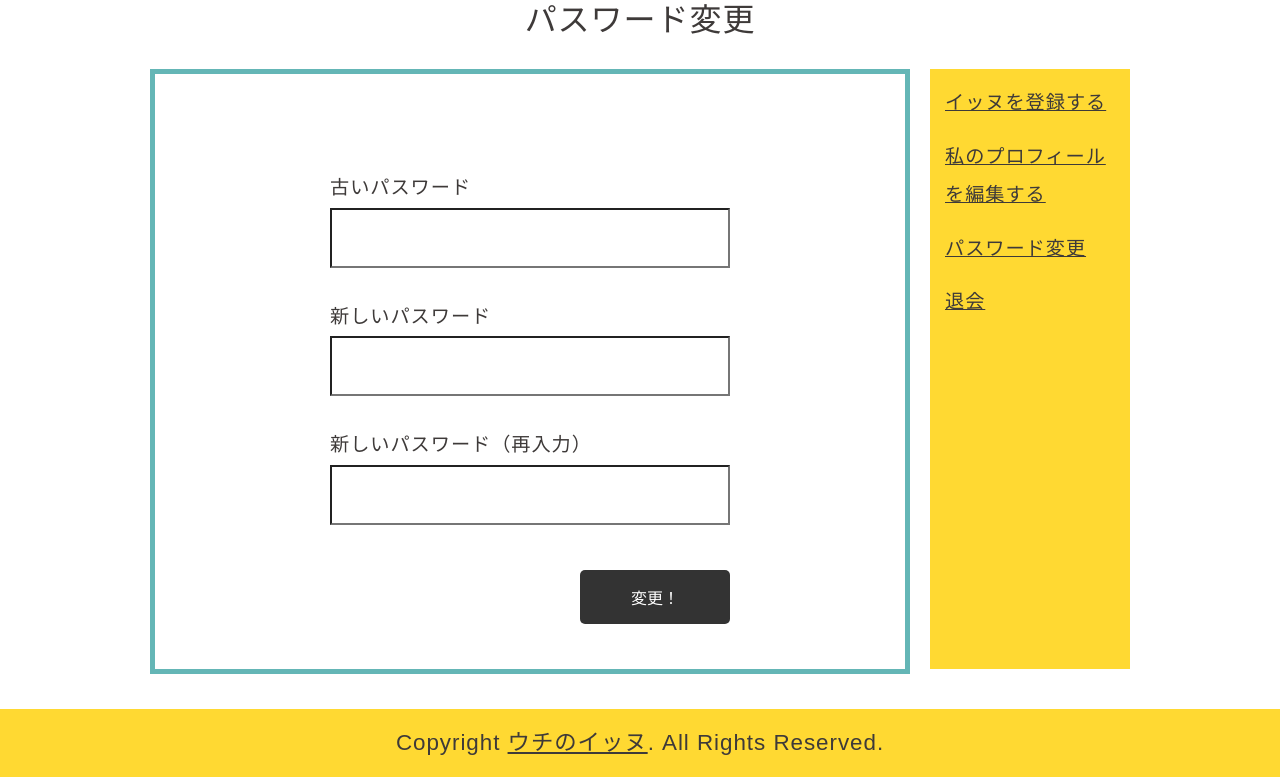
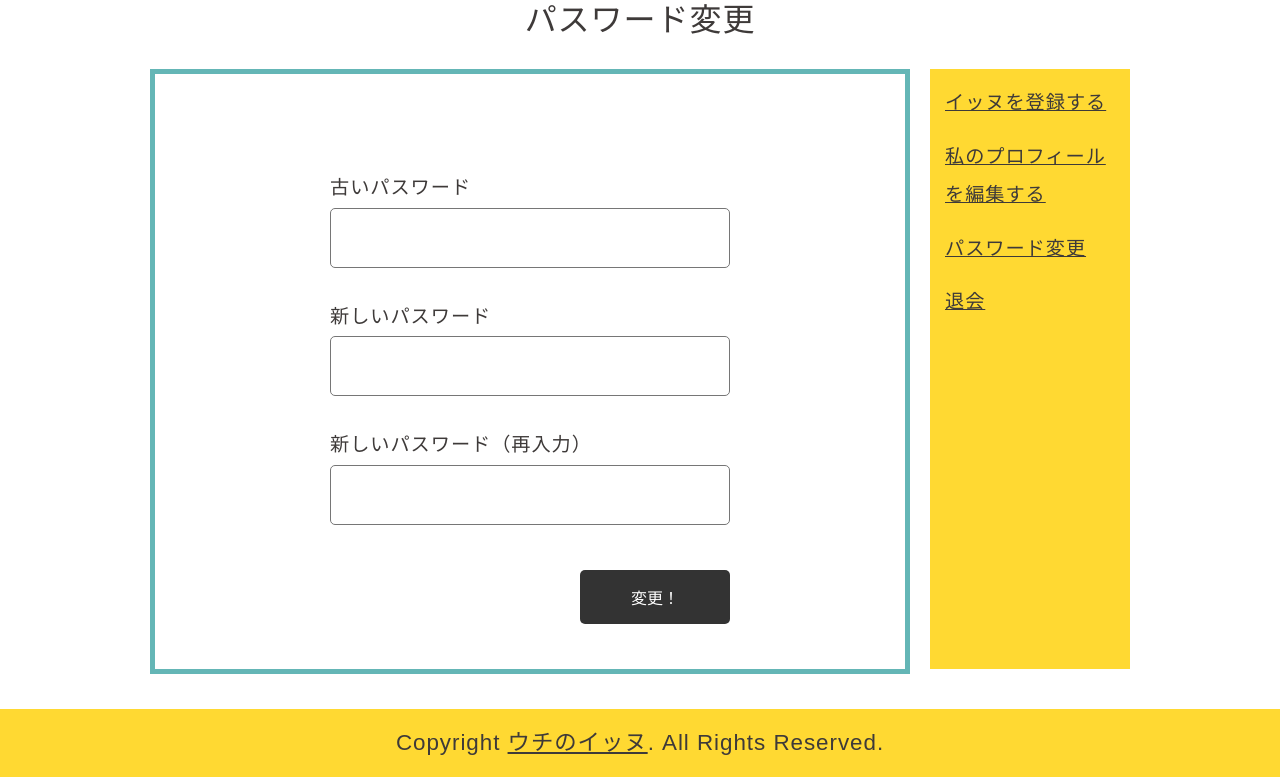
Before and after one commit to don-do/uchinoinnu, a PHP site: page /uchinoinnu/passEdit.php in a window 1280 px wide. Shown: the part 139-916 px from the top of the page. Run offline with PHP 8.4, Linux system fonts and the light colour scheme; the visitor is signed in with stand-in values (Sample User, id 1); data that the repository does not hold is empty; some libraries are stand-ins or nearby versions.

Commit message:
フォームのボーダー改修。統一した

```diff
--- a/common.css
+++ b/common.css
@@ -657,6 +657,9 @@ label.err input, label.err select{
 
 input[type="text"], input[type="password"], input[type="number"], .form select,
 textarea {
+  border-width: 1px;
+  border-style: solid;
+  border-radius: 5px;
   display: block;
   box-sizing: border-box;
   margin-bottom: 15px;
```
